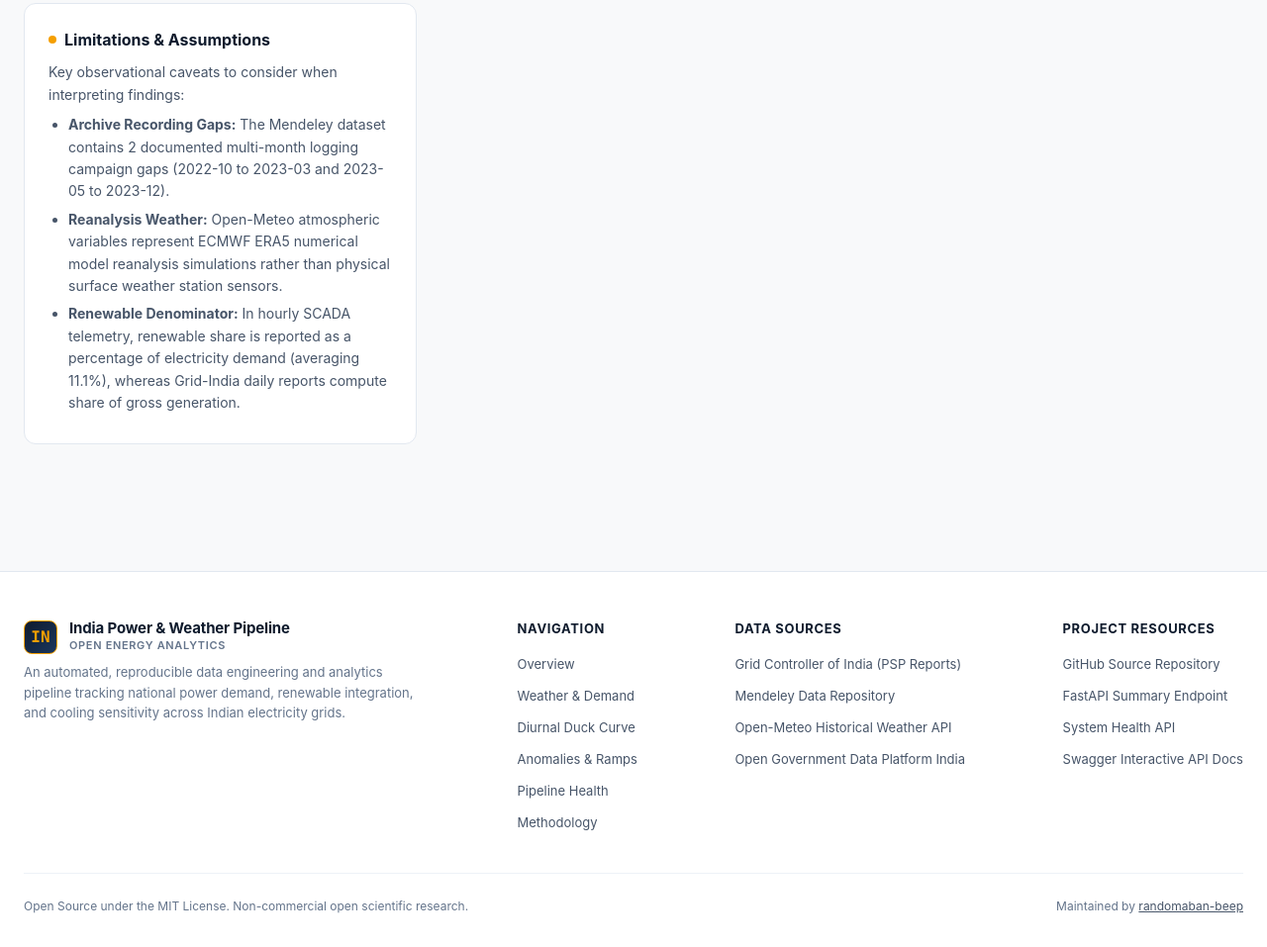
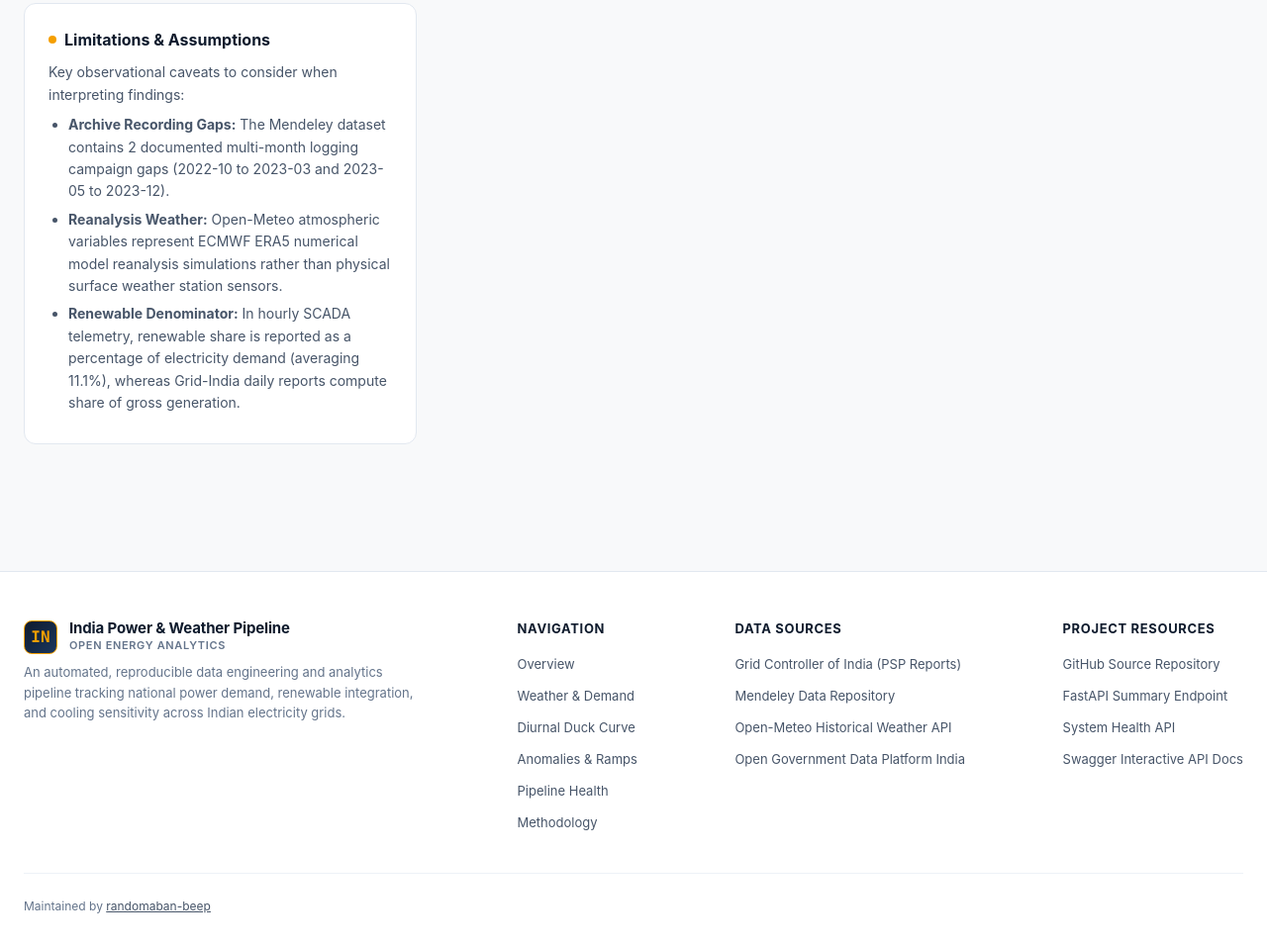
Before and after one commit to randomaban-beep/india-power-demand-pipeline, a plain HTML site: page web/index.html in a window 1280 px wide. Shown: the part 6623-7580 px from the top of the page at 99% size. Drawn offline with nearby package versions, Linux system fonts and the light colour scheme; no server answers.

Commit message:
Remove footer licensing tagline

```diff
--- a/web/index.html
+++ b/web/index.html
@@ -595,7 +595,6 @@
     </div>
 
     <div class="footer-bottom">
-      <div>Open Source under the MIT License. Non-commercial open scientific research.</div>
       <div>Maintained by <a href="https://github.com/randomaban-beep" target="_blank" rel="noopener noreferrer" style="color:var(--text-secondary);text-decoration:underline;">randomaban-beep</a></div>
     </div>
   </footer>
```
